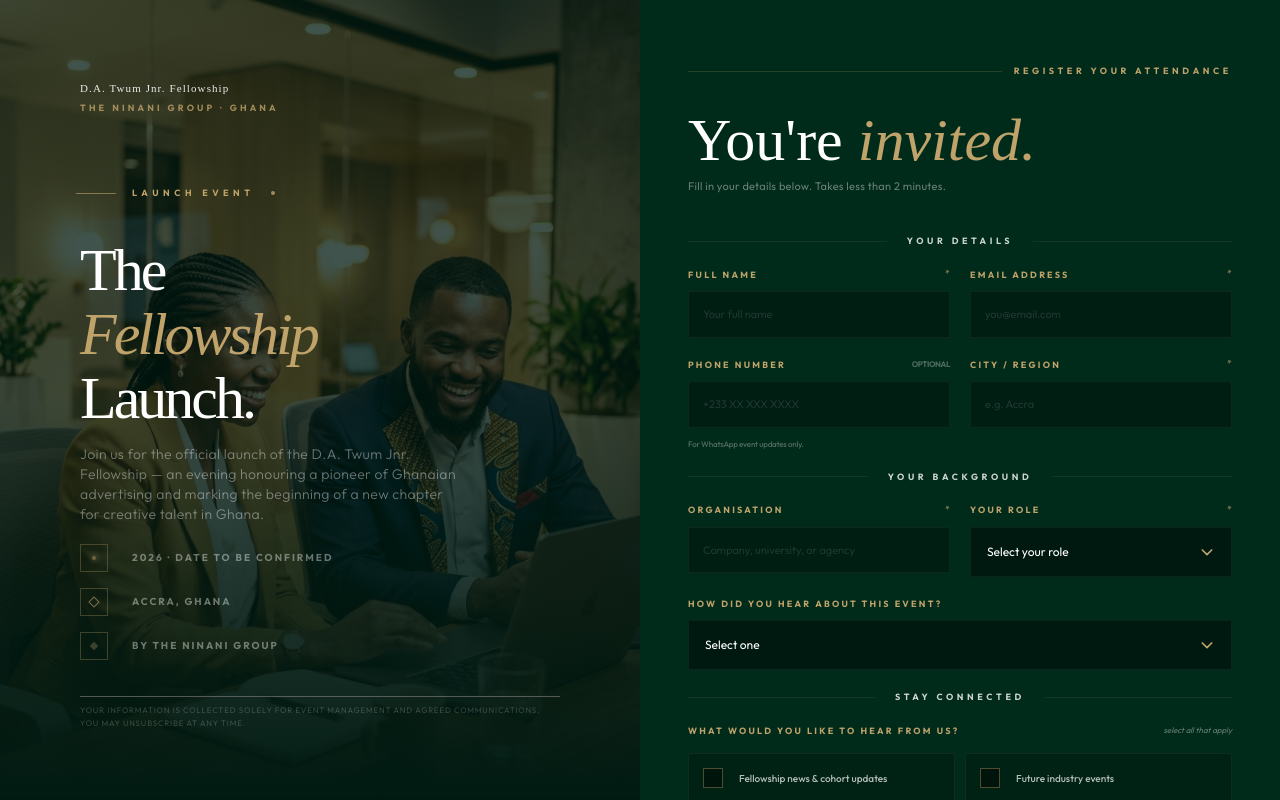
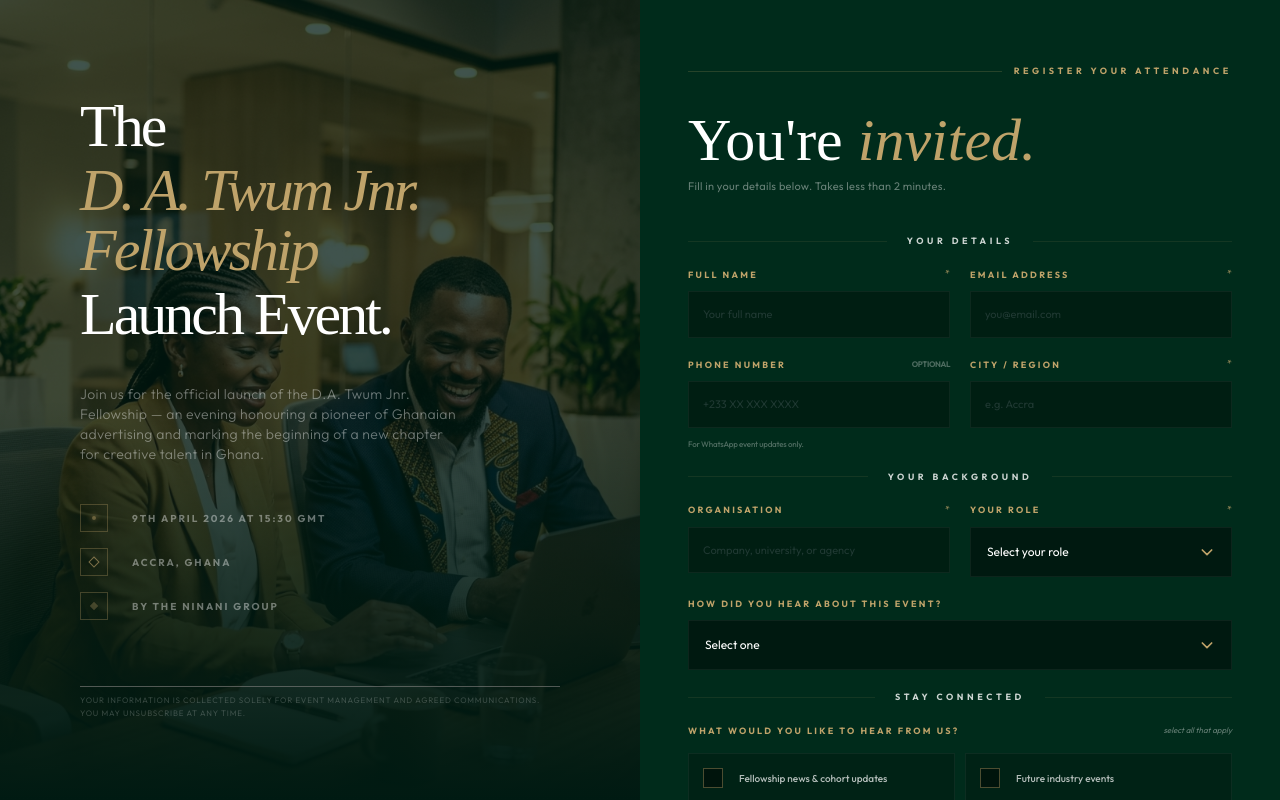
Before and after one commit to Lancelot-SO/fellowship_launch, a React (Vite) app: page / in a window 1280 px wide. Built offline with nearby package versions, Linux system fonts and the light colour scheme; no server answers; a web font is replaced by a local one; what tailwindcss-motion would draw is missing.

Commit message:
project update

```diff
--- a/src/App.jsx
+++ b/src/App.jsx
@@ -163,32 +163,33 @@
         {/* Content Container */}
         <div className="relative h-full flex flex-col justify-between p-10 md:p-14 lg:p-20 z-10 md:overflow-hidden">
           {/* Top Branding */}
-          <div className="space-y-1 md:mb-14 mb-16">
+          {/* <div className="space-y-1 md:mb-14 mb-16">
             <p className="text-[14px] md:text-[11px] tracking-[0.1em] font-medium text-white opacity-90 font-serif">
-              D.A. Twum Jnr. Fellowship
+              The
+D. A. Twum Jnr. Fellowship
             </p>
             <p className="text-[12px] md:text-[9px] tracking-[0.35em] font-bold text-gold uppercase opacity-80">
               The Ninani Group · Ghana
             </p>
-          </div>
+          </div> */}
 
           {/* Main Hero Content */}
           <div className="max-w-xl py-12 md:py-4">
-            <div className="flex items-center gap-4 mb-10 translate-x-[-4px]">
+            {/* <div className="flex items-center gap-4 mb-10 translate-x-[-4px]">
               <div className="w-10 h-[0.5px] bg-gold opacity-60"></div>
               <p className="text-[9px] font-bold tracking-[0.5em] text-gold uppercase">Launch Event</p>
               <div className="w-1 h-1 rounded-full bg-gold opacity-80"></div>
-            </div>
+            </div> */}
 
-            <h1 className="text-7xl md:text-5xl lg:text-6xl font-serif tracking-tighter mb-4 leading-[0.85] flex flex-col">
+            <h1 className="text-6xl md:text-5xl lg:text-6xl font-serif tracking-tighter mb-10 leading-[0.85] flex flex-col">
               <span className="text-white">The</span>
-              <span className="italic text-gold py-1">Fellowship</span>
+              <span className="italic text-gold py-1">D. A. Twum Jnr. Fellowship</span>
               <span className="text-white relative inline-block">
-                Launch.
+                Launch Event.
               </span>
             </h1>
 
-            <p className="text-xs md:text-sm leading-relaxed opacity-40 mb-5 max-w-sm font-sans font-light tracking-wide">
+            <p className="text-xs md:text-sm leading-relaxed opacity-40 mb-10 max-w-sm font-sans font-light tracking-wide">
               Join us for the official launch of the D.A. Twum Jnr. Fellowship — an evening honouring a pioneer of Ghanaian advertising and marking the beginning of a new chapter for creative talent in Ghana.
             </p>
 
@@ -198,7 +199,7 @@
                 <div className="w-7 h-7 border border-gold/30 flex items-center justify-center transition-all group-hover:border-gold">
                   <div className="w-1 h-1 rounded-full bg-gold/50 shadow-[0_0_6px_#bfa36a]"></div>
                 </div>
-                <p className="text-[10px] font-bold tracking-[0.2em] uppercase opacity-40 group-hover:opacity-60 transition-opacity">2026 · Date to be confirmed</p>
+                <p className="text-[10px] font-bold tracking-[0.2em] uppercase opacity-40 group-hover:opacity-60 transition-opacity"> 9th April 2026 at 15:30 GMT</p>
               </div>
               <div className="flex items-center gap-6 group">
                 <div className="w-7 h-7 border border-gold/30 flex items-center justify-center transition-all group-hover:border-gold">
@@ -216,7 +217,7 @@
           </div>
 
           {/* Left Panel Footer - Minimalist Privacy */}
-          <div className="mt-auto pt-5">
+          <div className="mt-auto pt-10">
             <div className="w-full h-[0.5px] bg-[#858483] opacity-60 mb-2"></div>
             <p className="text-[8px] opacity-20 leading-relaxed font-sans tracking-[0.1em] text-center md:text-left uppercase">
               Your information is collected solely for event management and agreed communications. You may unsubscribe at any time.
```
